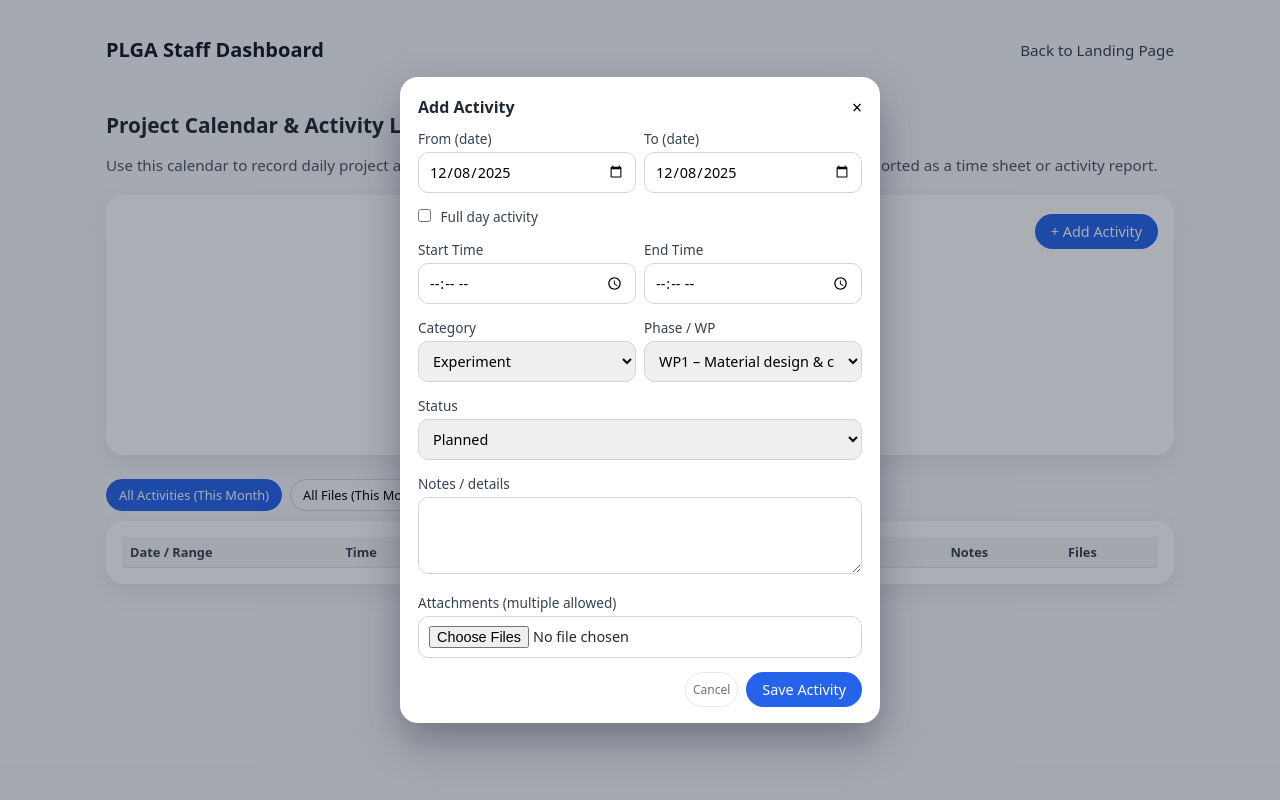
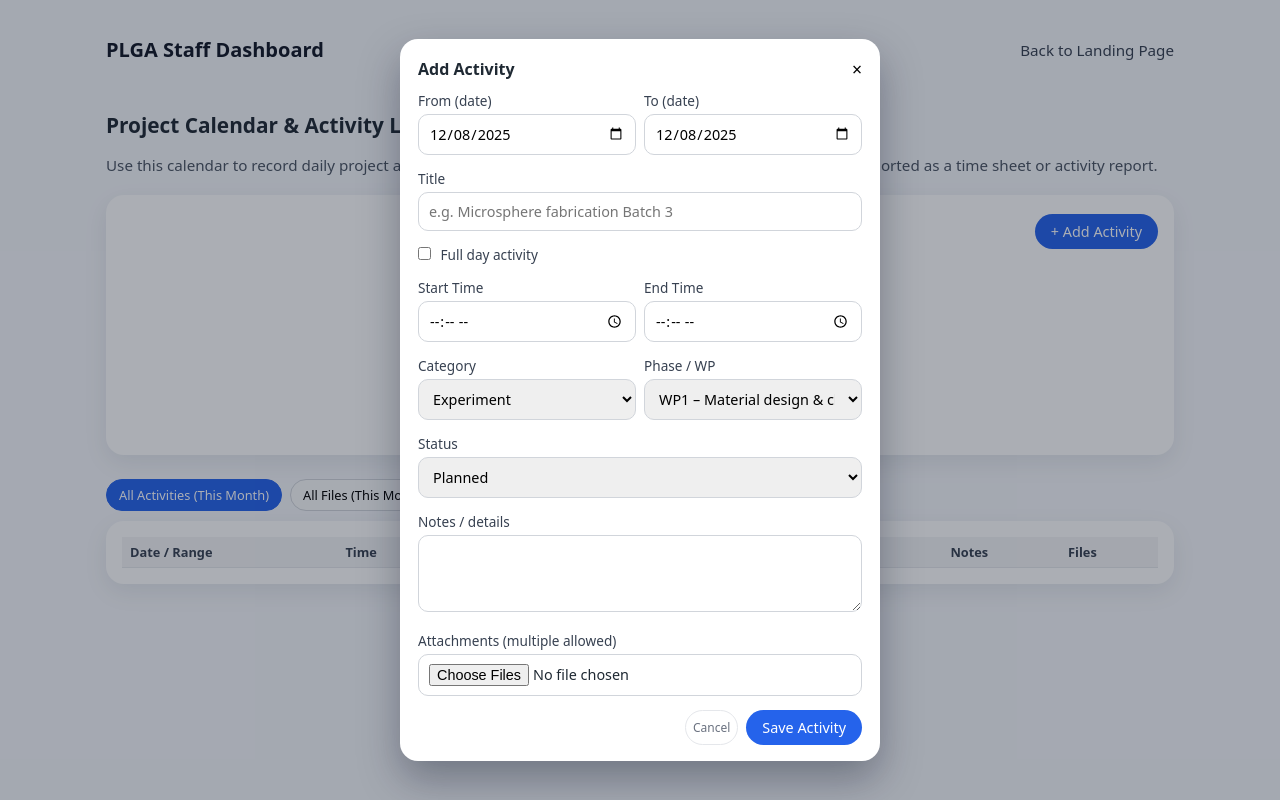
Before and after one commit to Zux12/PLGA-Portal, a website: page public/staff-dashboard.html in a window 1280 px wide. Both pictures are taken after a click on the button "+ Add Activity". Drawn offline with Linux system fonts and the light colour scheme; no server answers.

Commit message:
Update staff-dashboard.html

```diff
--- a/public/staff-dashboard.html
+++ b/public/staff-dashboard.html
@@ -669,6 +669,11 @@
                   <input class="form-input" type="date" name="endDate" value="${selectedDateStr}" required />
                 </div>
               </div>
+                            <div class="form-group">
+                <label class="form-label">Title</label>
+                <input class="form-input" type="text" name="title" placeholder="e.g. Microsphere fabrication Batch 3" required />
+              </div>
+
 
               <div class="form-group">
                 <label class="form-label">
```
